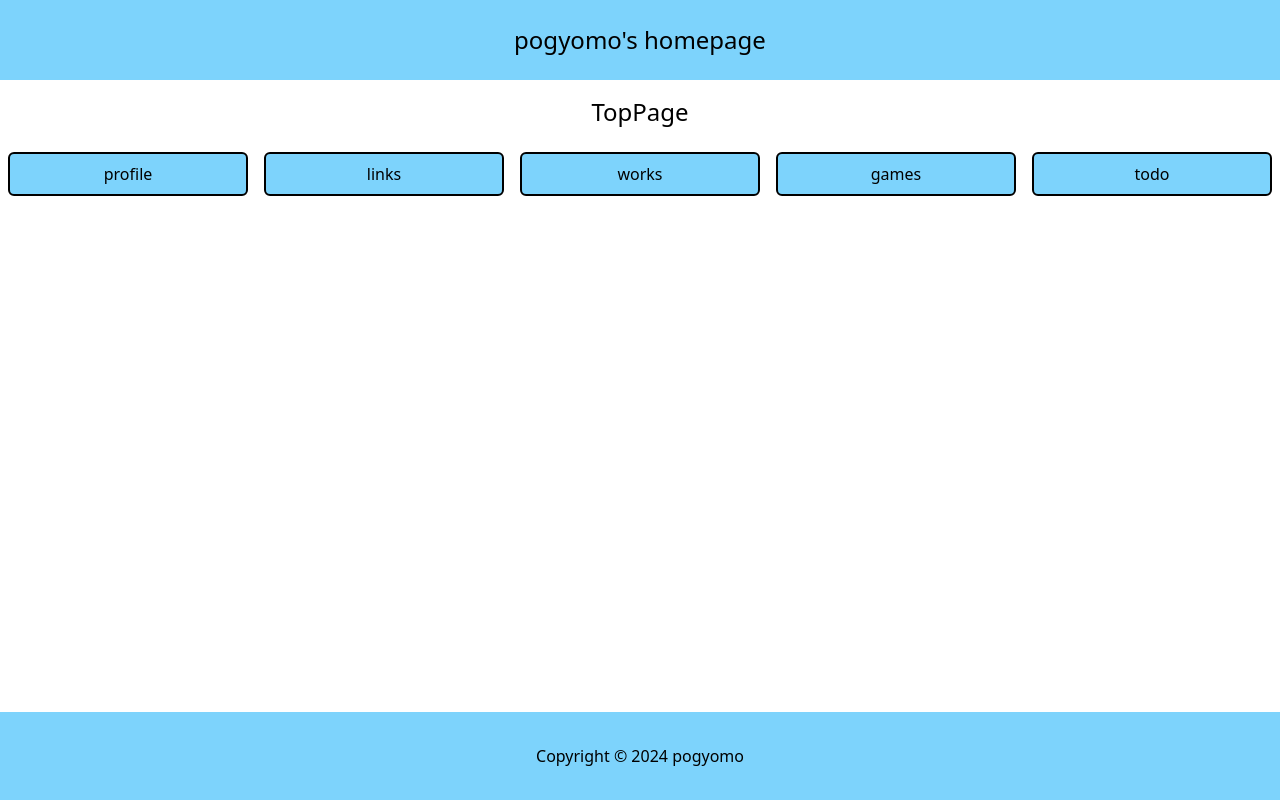
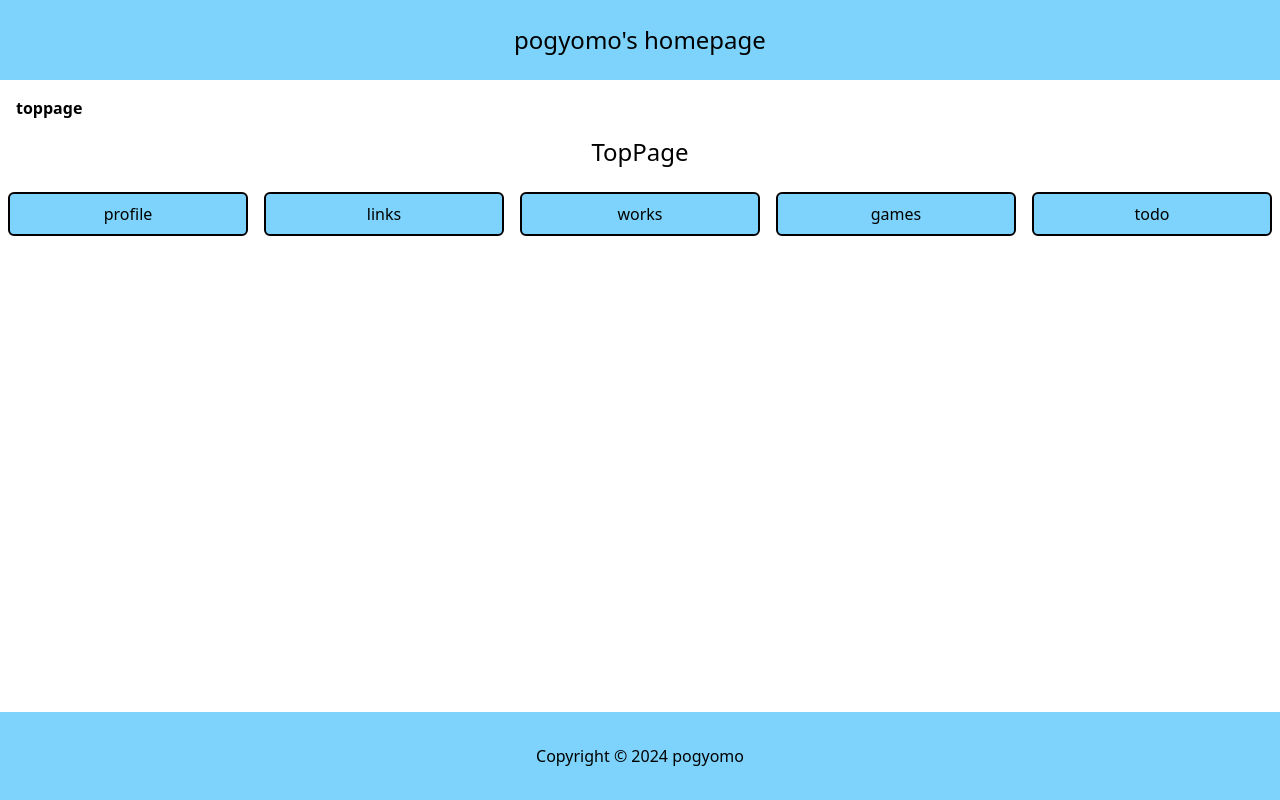
Before and after one commit to pogyomo/homepage, a Next.js app: page / in a window 1280 px wide. Built offline with nearby package versions, Linux system fonts and the light colour scheme.

Commit message:
feat: add breadcrumb list

```diff
--- a/src/app/layout.tsx
+++ b/src/app/layout.tsx
@@ -2,6 +2,7 @@ import Footer from "@/components/Footer";
 import Header from "@/components/Header";
 
 import "./globals.css";
+import BreadcrumbList from "@/components/BreadcrumbList";
 
 export default function RootLayout({
   children,
@@ -12,6 +13,7 @@ export default function RootLayout({
     <html lang="jp">
       <body className="flex flex-col min-h-screen">
         <Header />
+        <BreadcrumbList />
         <div className="flex-grow">{children}</div>
         <Footer />
       </body>
--- /dev/null
+++ b/src/components/BreadcrumbList.tsx
@@ -0,0 +1,42 @@
+"use client";
+
+import Link from "next/link";
+import { useSelectedLayoutSegments } from "next/navigation";
+
+const BreadcrumbList: React.FC = ({}) => {
+  const segments = useSelectedLayoutSegments();
+
+  return (
+    <div className="mb-4">
+      <nav aria-label="breadcrumb-list" className="flex flex-row">
+        <ul className="flex divide-x justify-center">
+          <li className="px-4">
+            {segments.length === 0 ? (
+              <span className="font-bold">toppage</span>
+            ) : (
+              <Link href="/" className="hover:underline">
+                toppage
+              </Link>
+            )}
+          </li>
+          {segments.map((path, index) => {
+            const href = "/" + segments.slice(0, index + 1).join("/");
+            return (
+              <li key={href} className="px-4">
+                {index === segments.length - 1 ? (
+                  <span className="font-bold">{path}</span>
+                ) : (
+                  <Link href={href} className="hover:underline">
+                    {path}
+                  </Link>
+                )}
+              </li>
+            );
+          })}
+        </ul>
+      </nav>
+    </div>
+  );
+};
+
+export default BreadcrumbList;
```
